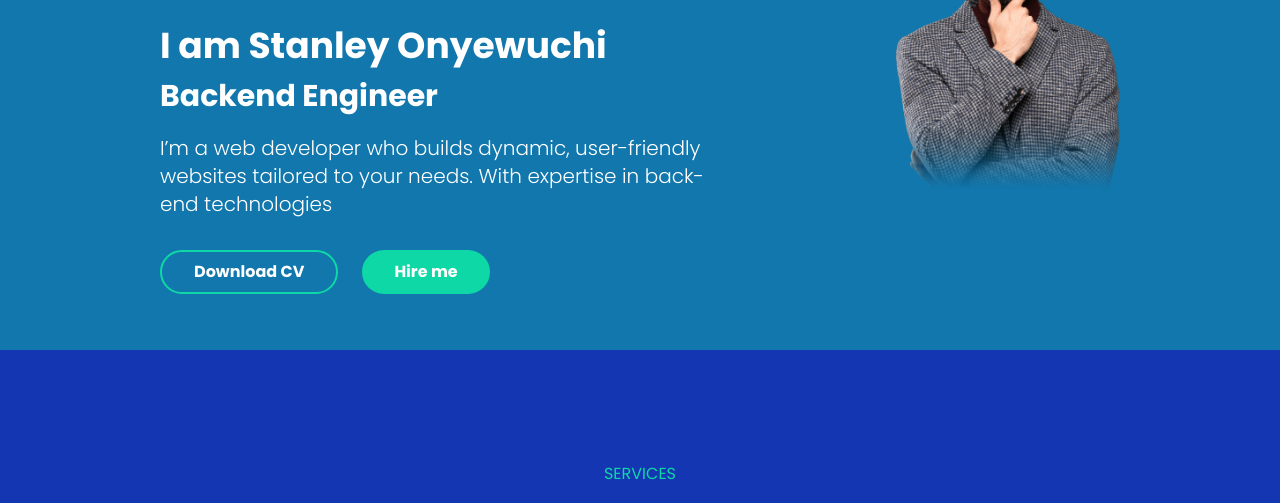
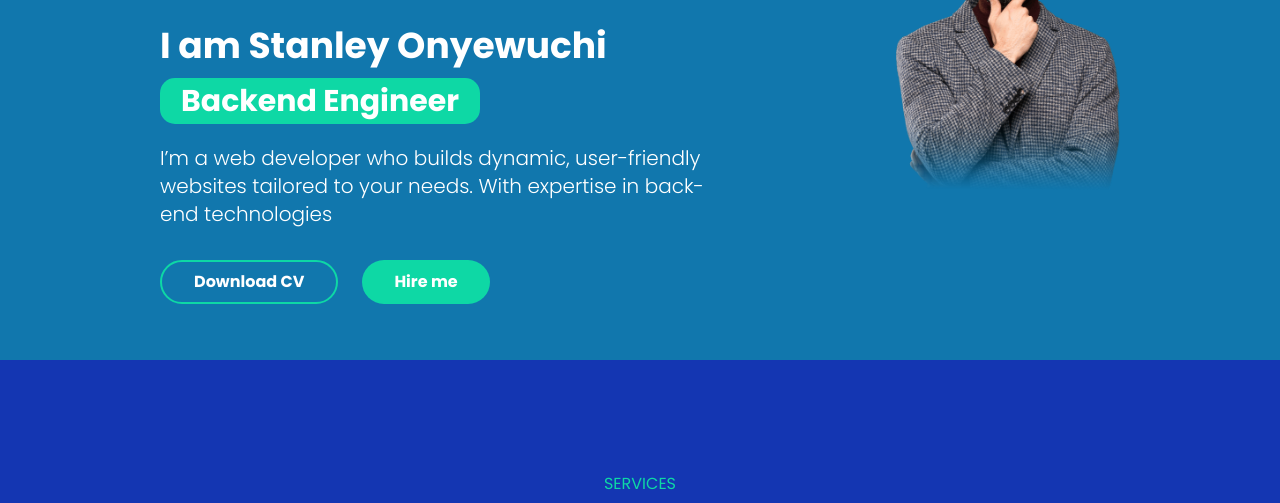
Before and after one commit to ScepterCode/portfolio, a website: page public/index.html in a window 1280 px wide. Shown: the part 278-781 px from the top of the page. Drawn offline with Linux system fonts and the light colour scheme; some packages are replaced by stand-ins of ours; a script that the page names is missing.

Commit message:
minor changes

```diff
--- a/public/index.html
+++ b/public/index.html
@@ -97,7 +97,7 @@
               <h1 class="text-4xl font-bold mb-3 h1">I am Stanley Onyewuchi</h1>
             </div>
             <div>
-              <h1 class="text-3xl font-bold mb-5 w-96 devDes">
+              <h1 class="text-3xl font-bold mb-5 w-80 devDes">
                 Backend Engineer
               </h1>
             </div>
--- a/src/input.css
+++ b/src/input.css
@@ -253,6 +253,13 @@
         color: white;
         opacity: 0;
         transition: opacity 0.3s ease;
+    }
+
+    .devDes{
+        background-color: #0ed8a5;
+        border-radius: 15px;
+        text-align: center;
+        padding: 5px 0;
     }
 
     .port-img:hover .content {
```
Also changed, not shown: public/output.css.
